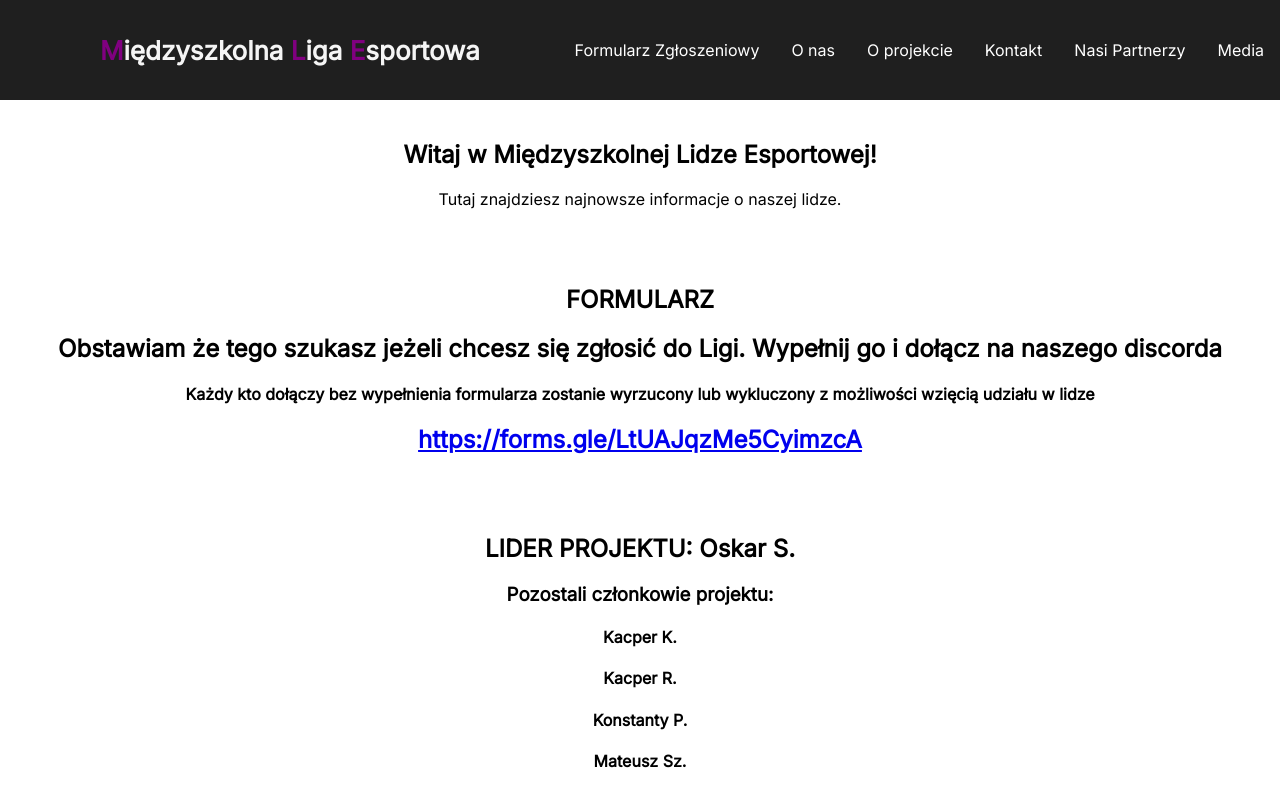
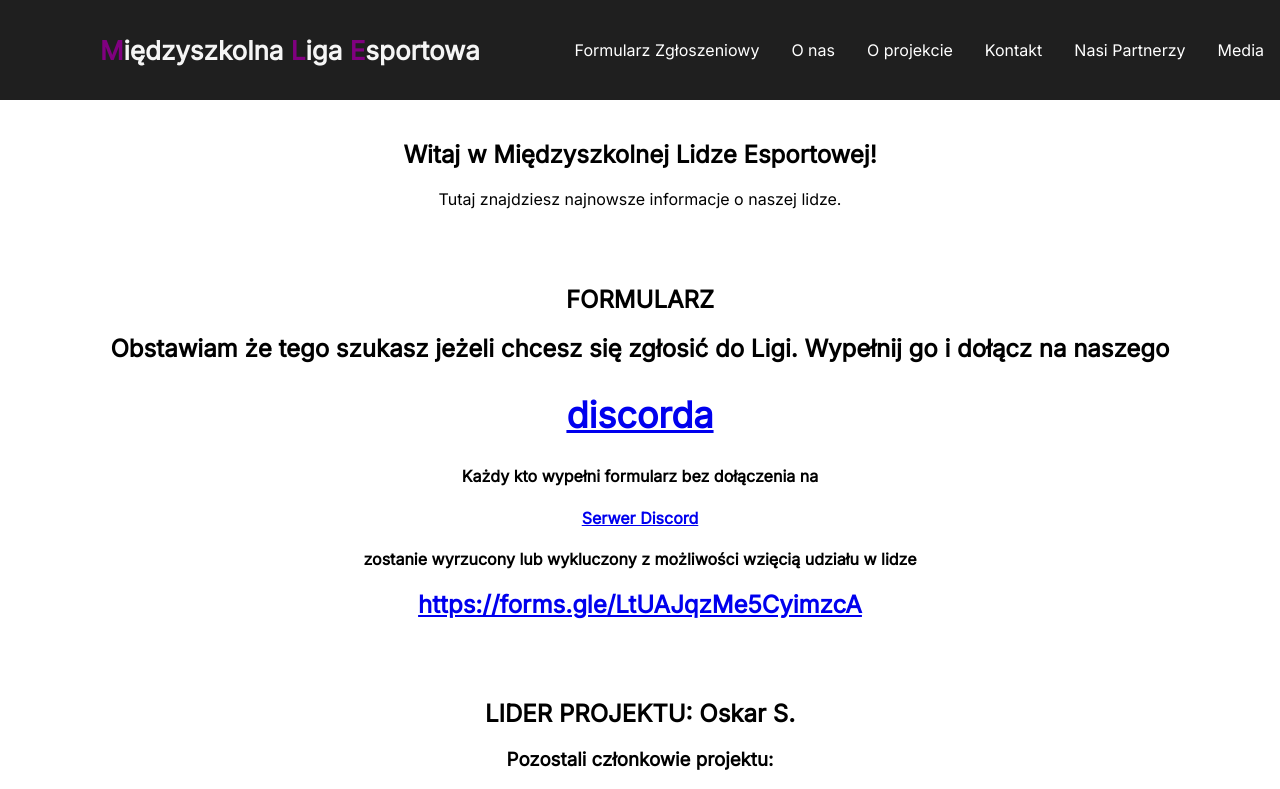
Before and after one commit to poslowskikonstanty/mle, a plain HTML site: page index.html in a window 1280 px wide. Shown: the top 789 px of the page. Drawn offline with Linux system fonts and the light colour scheme.

Commit message:
Update index.html

```diff
--- a/index.html
+++ b/index.html
@@ -49,8 +49,8 @@
 </section>
 
 <section id="form">
-    <h1>FORMULARZ</h1><h2>Obstawiam że tego szukasz jeżeli chcesz się zgłosić do Ligi. Wypełnij go i dołącz na naszego discorda </h2>
-    <h4>Każdy kto dołączy bez wypełnienia formularza zostanie wyrzucony lub wykluczony z możliwości wzięcią udziału w lidze</h4>
+    <h1>FORMULARZ</h1><h2>Obstawiam że tego szukasz jeżeli chcesz się zgłosić do Ligi. Wypełnij go i dołącz na naszego <a href="https://discord.gg/N65AyQJTbV" traget="_blank"><h2>discorda</h2></a> </h2>
+    <h4>Każdy kto wypełni formularz bez dołączenia na <a href="https://discord.gg/N65AyQJTbV" traget="_blank"><h4>Serwer Discord</h4></a> zostanie wyrzucony lub wykluczony z możliwości wzięcią udziału w lidze</h4>
     <a href="https://forms.gle/LtUAJqzMe5CyimzcA" target="_blank"><h1>https://forms.gle/LtUAJqzMe5CyimzcA</h1></a>
 </section>
 
```
